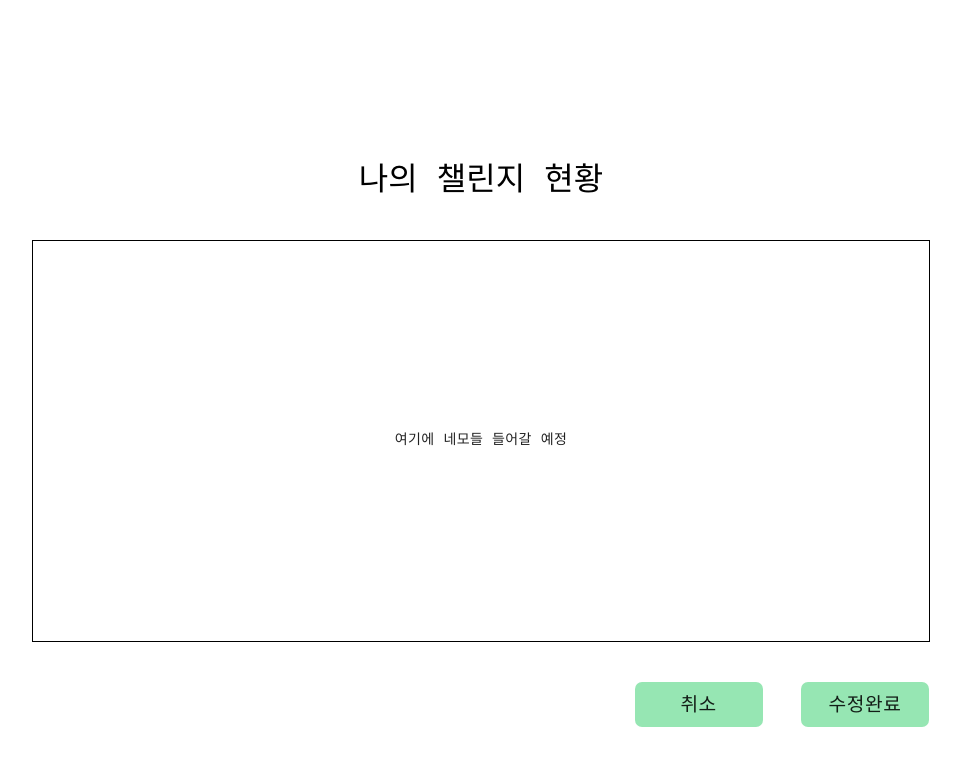
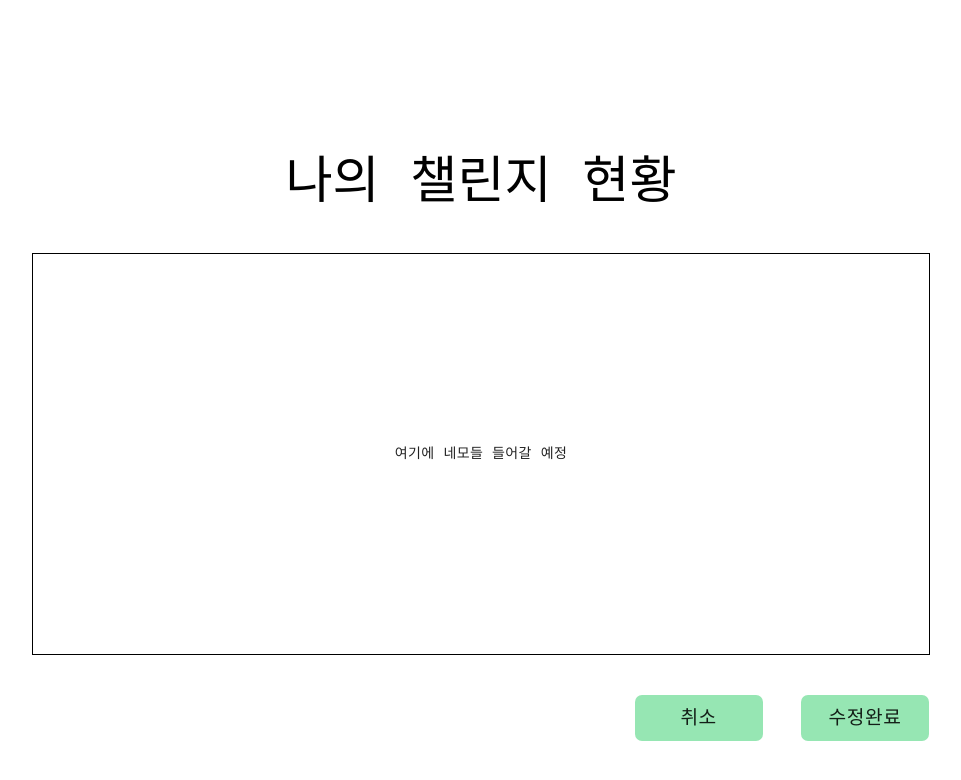
Before and after one commit to TeamGrabit/challenge, a React (Create React App) app in the folder frontend/: page /challengeInfoFix in a window 1280 px wide. Shown: the top 780 px of the page, without its empty margins (159-1120 px from the left). Built offline with nearby package versions, Linux system fonts and the light colour scheme.

Commit message:
change title_size
* 나의 챌린지 현황 title 크기를 크게 수정.

```diff
--- a/frontend/src/css/pages/_challengeInfoFix.scss
+++ b/frontend/src/css/pages/_challengeInfoFix.scss
@@ -9,7 +9,8 @@
 	.title{
 		margin-top: 10vh;
 		margin-bottom: 5vh;
-		font-size: 2rem;
+		font-size: 4vw;
+		font-weight: 500;
 		font-family: 'Courier New', Courier, monospace;
 	}
 	.status_box{
```
